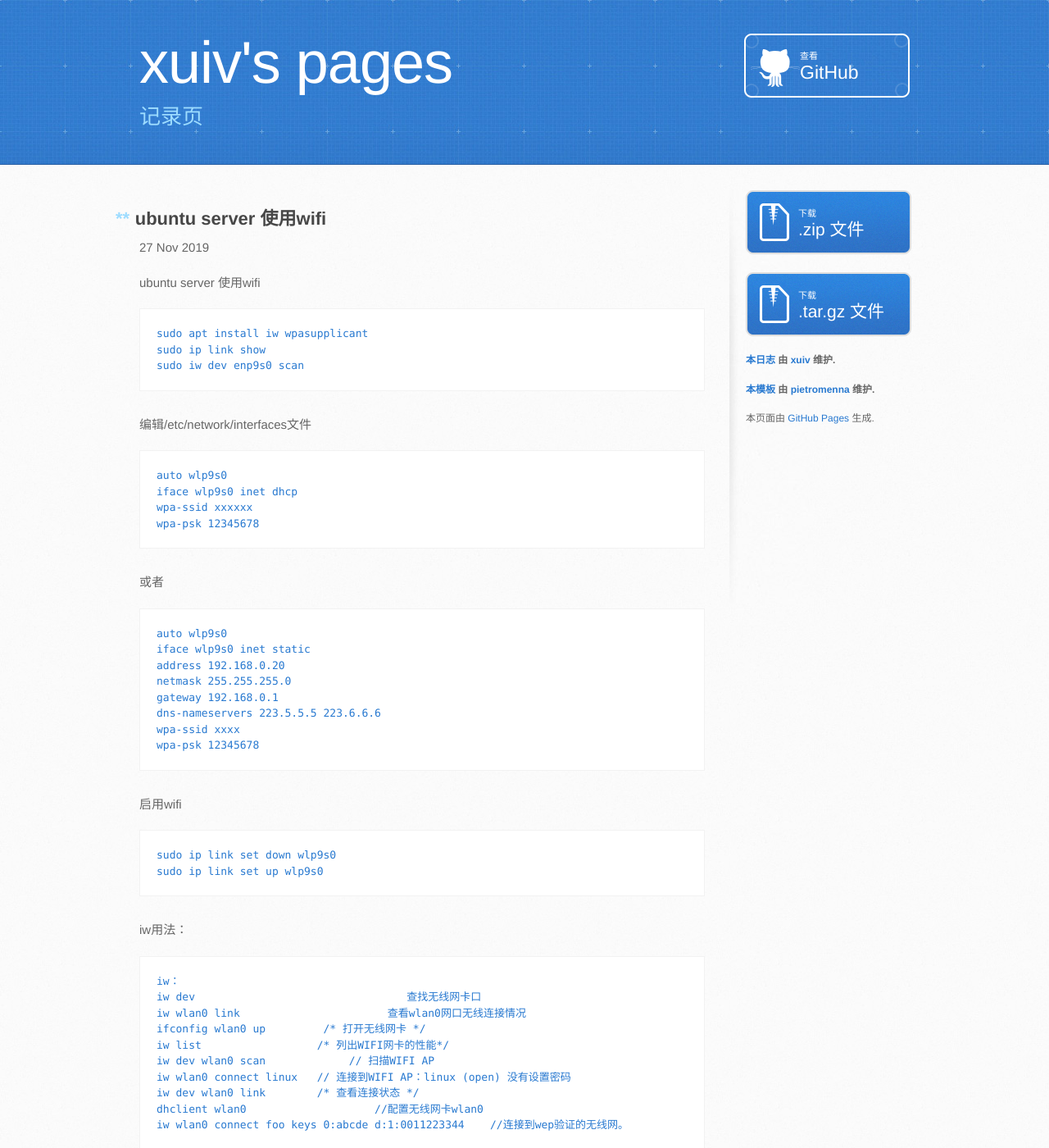
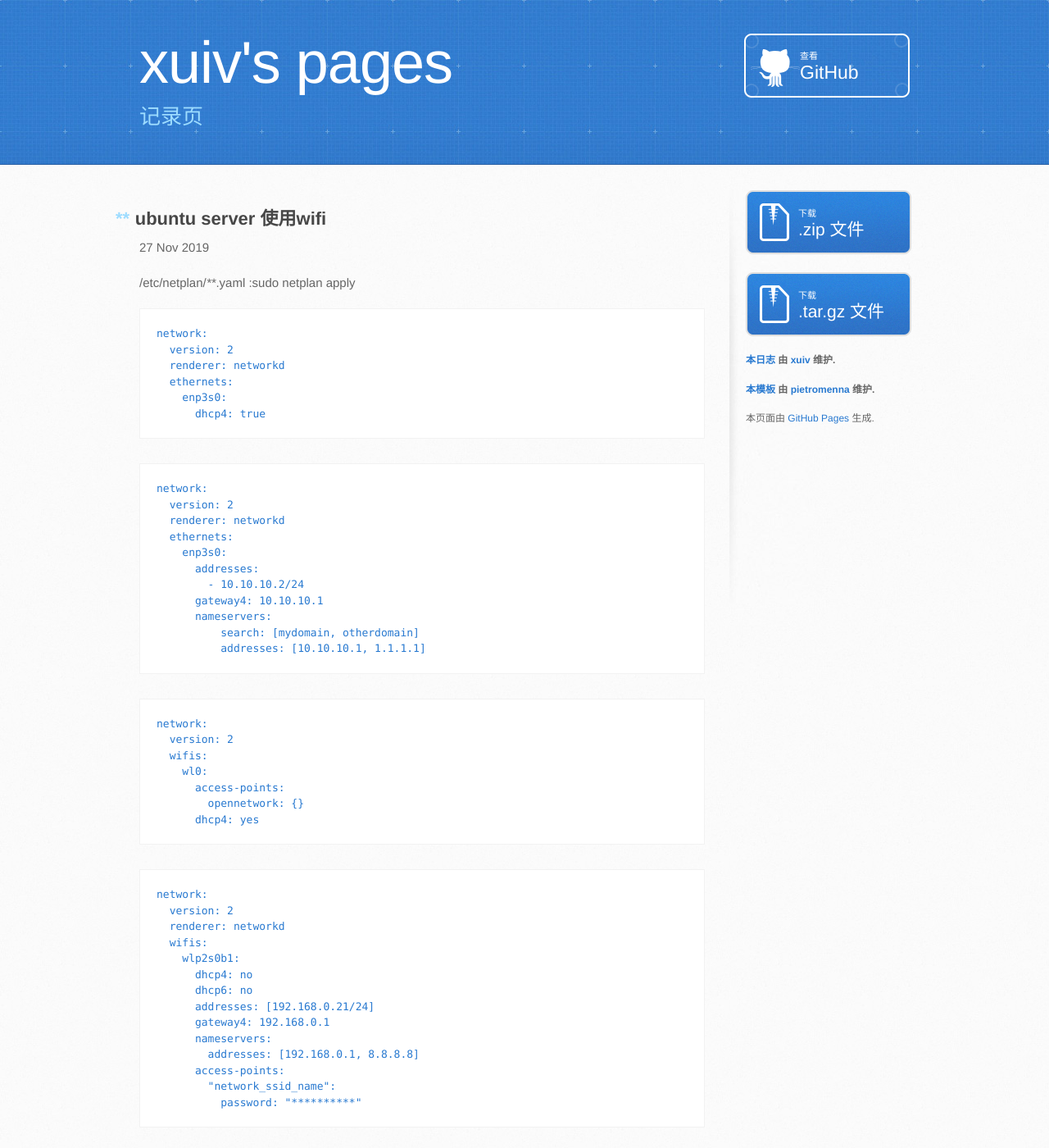
Before and after one commit to xuiv/xuiv.github.io, a Jekyll site: the page built from _posts/2019-11-27-ubuntu-wifi.markdown, in a window 1280 px wide and 1400 px high. Shown: the whole window at 82% size. Built offline with Jekyll 4.4.1, drawn with Linux system fonts in a browser that asks for light colours; some web fonts are replaced; some of the changed text lies outside the part shown.

Commit message:
Update 2019-11-27-ubuntu-wifi.markdown

````diff
--- a/_posts/2019-11-27-ubuntu-wifi.markdown
+++ b/_posts/2019-11-27-ubuntu-wifi.markdown
@@ -5,9 +5,74 @@ date:   2019-11-27 11:14:00
 categories: computer config
 ---
 
+
+/etc/netplan/****.yaml  :sudo netplan apply
+```
+network:
+  version: 2
+  renderer: networkd
+  ethernets:
+    enp3s0:
+      dhcp4: true
+```
+```
+network:
+  version: 2
+  renderer: networkd
+  ethernets:
+    enp3s0:
+      addresses:
+        - 10.10.10.2/24
+      gateway4: 10.10.10.1
+      nameservers:
+          search: [mydomain, otherdomain]
+          addresses: [10.10.10.1, 1.1.1.1]
+```
+```
+network:
+  version: 2
+  wifis:
+    wl0:
+      access-points:
+        opennetwork: {}
+      dhcp4: yes
+```
+```
+network:
+  version: 2
+  renderer: networkd
+  wifis:
+    wlp2s0b1:
+      dhcp4: no
+      dhcp6: no
+      addresses: [192.168.0.21/24]
+      gateway4: 192.168.0.1
+      nameservers:
+        addresses: [192.168.0.1, 8.8.8.8]
+      access-points:
+        "network_ssid_name":
+          password: "**********"
+```
+```
+network:
+  version: 2
+  renderer: networkd
+  wifis:
+    wlp2s0b1:
+      dhcp4: yes
+      dhcp6: no
+      access-points:
+        "network_ssid_name":
+          password: "**********"
+```
+
+
+
+
+
 ubuntu server 使用wifi
 ```
-sudo apt install iw wpasupplicant
+sudo apt install iw wpasupplicant wireless-tools network-manager
 sudo ip link show
 sudo iw dev enp9s0 scan
 ```
````
